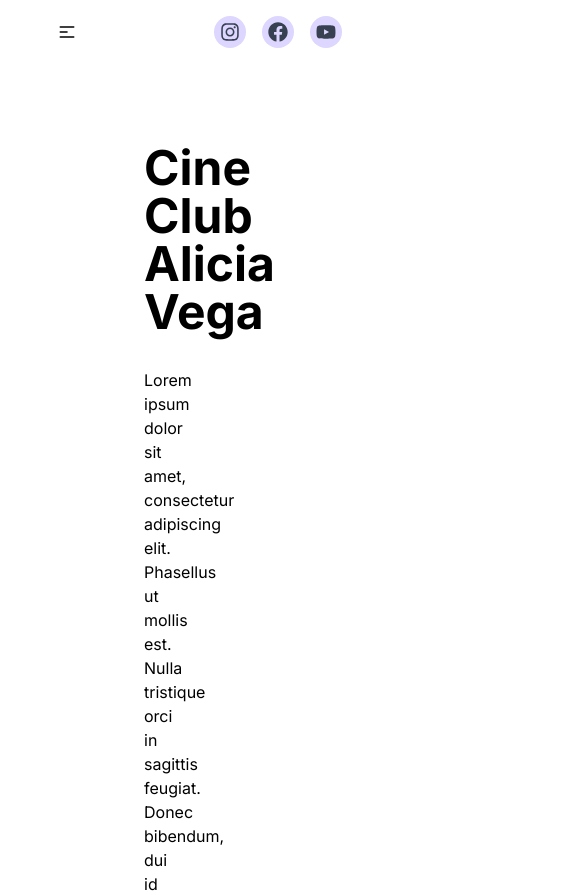
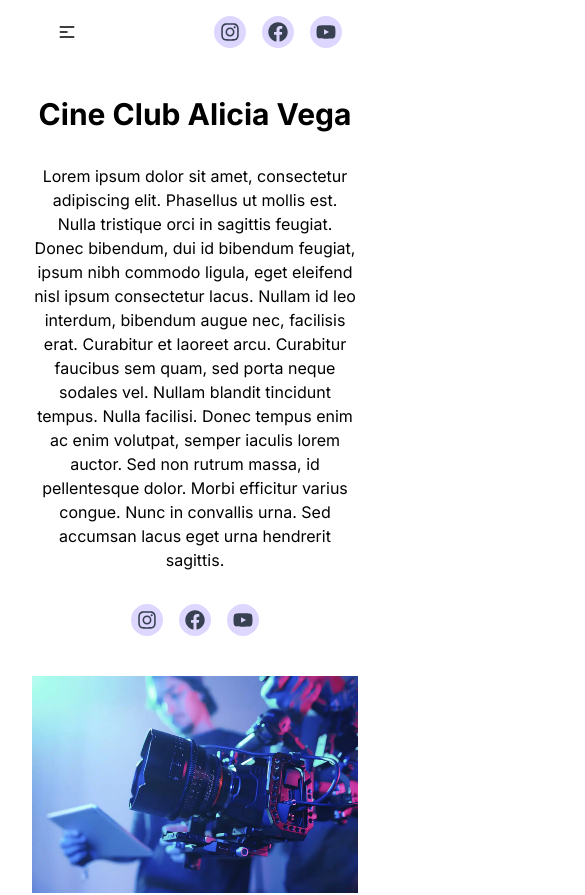
Before and after one commit to CatalinaScheleff/Trashumante-Project, a Next.js app: page /proyectos/1 in a window 390 px wide. Shown: the top 895 px of the page, 585 px wide, since content can reach past the window. Built offline with nearby package versions, Linux system fonts and the light colour scheme.

Commit message:
detalle proyectos responsivo

```diff
--- a/src/components/DetalleProyecto.jsx
+++ b/src/components/DetalleProyecto.jsx
@@ -13,16 +13,16 @@ export function DetalleProyecto({ imgUrl, nombre, descripcion, url, redsocial, t
   };
 
   return (
-    <main className="mx-16">
-      <div className="bg-base-200 p-20">
-        <div className="grid grid-cols-2 col-auto">
-          <div className="col">
-            <h1 className="text-5xl font-bold">{nombre}</h1>
-            <p className="my-8 mr-10">
+    <main className="md:mx-16 pb-40 md:pb-20">
+      <div className="bg-base-200 p-8 xl:p-20">
+        <div className="grid lg:grid-cols-2 col-auto">
+          <div className="col text-center grid place-items-center">
+            <h1 className="text-3xl md:text-4xl lg:text-5xl font-bold">{nombre}</h1>
+            <p className="my-8 lg:mr-10">
               {texto}
                    </p>
 
-            <div className="justify-content-center flex">
+            <div className="justify-center flex lg:mr-10 pb-10">
               {redsocial?.map((r) => {
 
                 const IconComponent = iconos[r.icono];
@@ -41,7 +41,7 @@ export function DetalleProyecto({ imgUrl, nombre, descripcion, url, redsocial, t
           </div>
 
           <div className="col grid place-items-center">
-            <div className="bg-gray-800 w-[530px] h-[420px]">
+            <div className="bg-gray-800 ">
               <Image
                 src={imgUrl}
                 alt={nombre}
--- a/src/components/DetalleServicio.jsx
+++ b/src/components/DetalleServicio.jsx
@@ -12,7 +12,7 @@ export function DetalleServicio ({imgUrl, nombre, descripcion, url, urlgaleria,
         <h1 className="text-3xl md:text-4xl lg:text-5xl font-bold">{nombre}</h1>
         <p className="my-8 lg:mr-10">{texto} </p>
         <Link href={urlgaleria}>
-        <button className="btn bg-violet-600 text-white hover:text-violet-600 border-solid border-2 border-violet-600">{galeria}</button>
+        <button className="btn mb-4 bg-violet-600 text-white hover:text-violet-600 border-solid border-2 border-violet-600">{galeria}</button>
         </Link>
         <Link href={'/contacto'} className="mx-3">
         <button className="btn bg-violet-600 text-white hover:text-violet-600 border-solid border-2 border-violet-600">Contáctanos</button>
```
